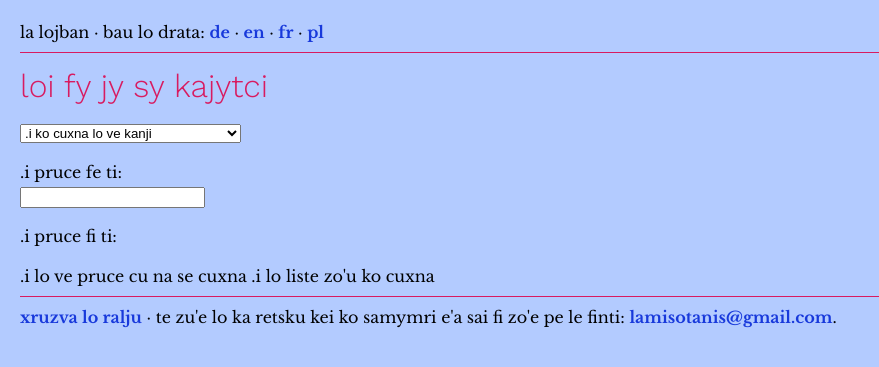
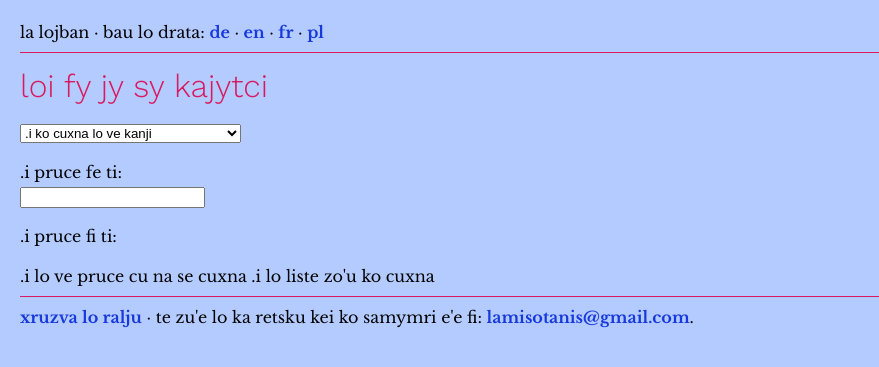
Before and after one commit to misotanni/misotanni.github.io, a Jekyll site: the page built from fjs/jbo/calc.md, in a window 1280 px wide. Shown: the top 367 px of the page, without its empty margins (0-879 px from the left). Built offline with Jekyll 4.4.1, drawn with Linux system fonts in a browser that asks for light colours; our own code applies the rules of GitHub Pages for plain Markdown files.

Commit message:
neither am I

```diff
--- a/_config.yml
+++ b/_config.yml
@@ -20,7 +20,7 @@ defaults:
       path: "fjs/jbo"
     values:
       otherlang: "la lojban · bau lo drata:"
-      anyquestions: "te zu'e lo ka retsku kei ko samymri e'a sai fi zo'e pe le finti:"
+      anyquestions: "te zu'e lo ka retsku kei ko samymri e'e fi:"
       return: "xruzva lo ralju"
   -
     scope:
```
